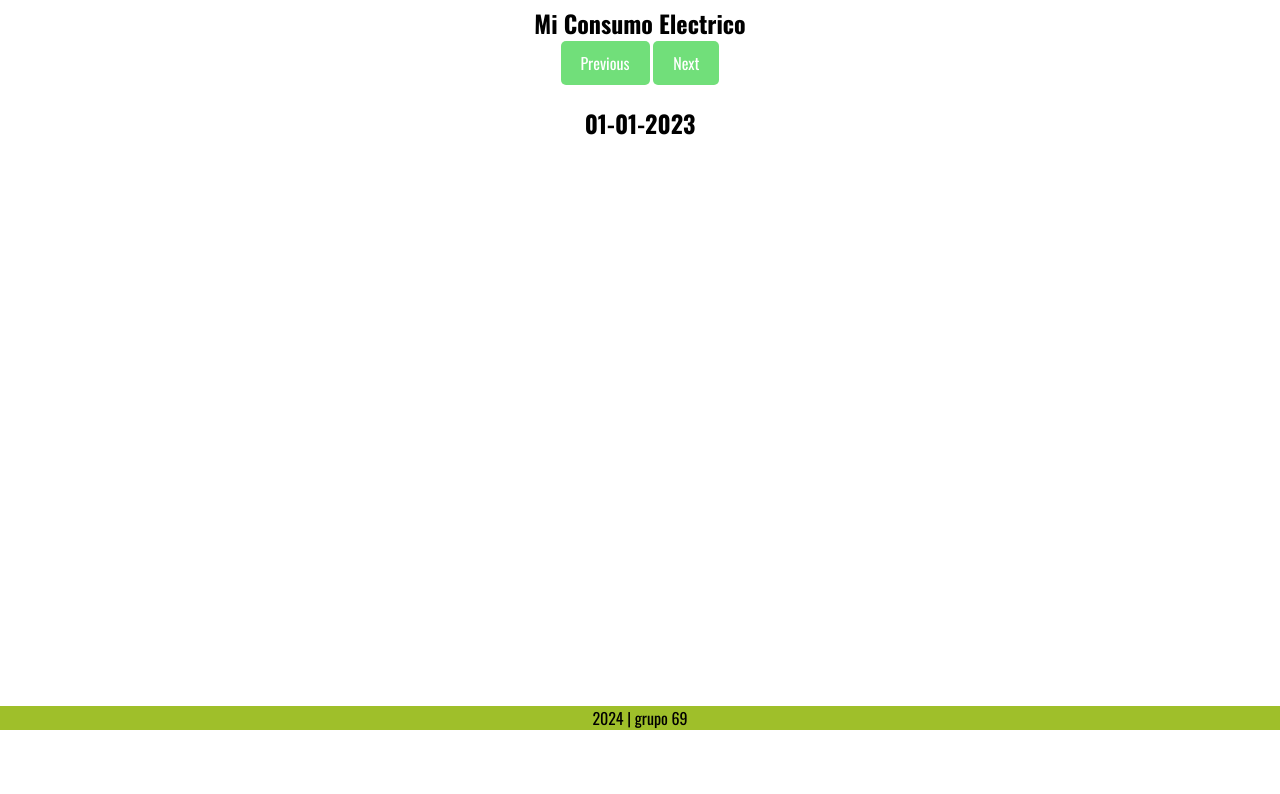
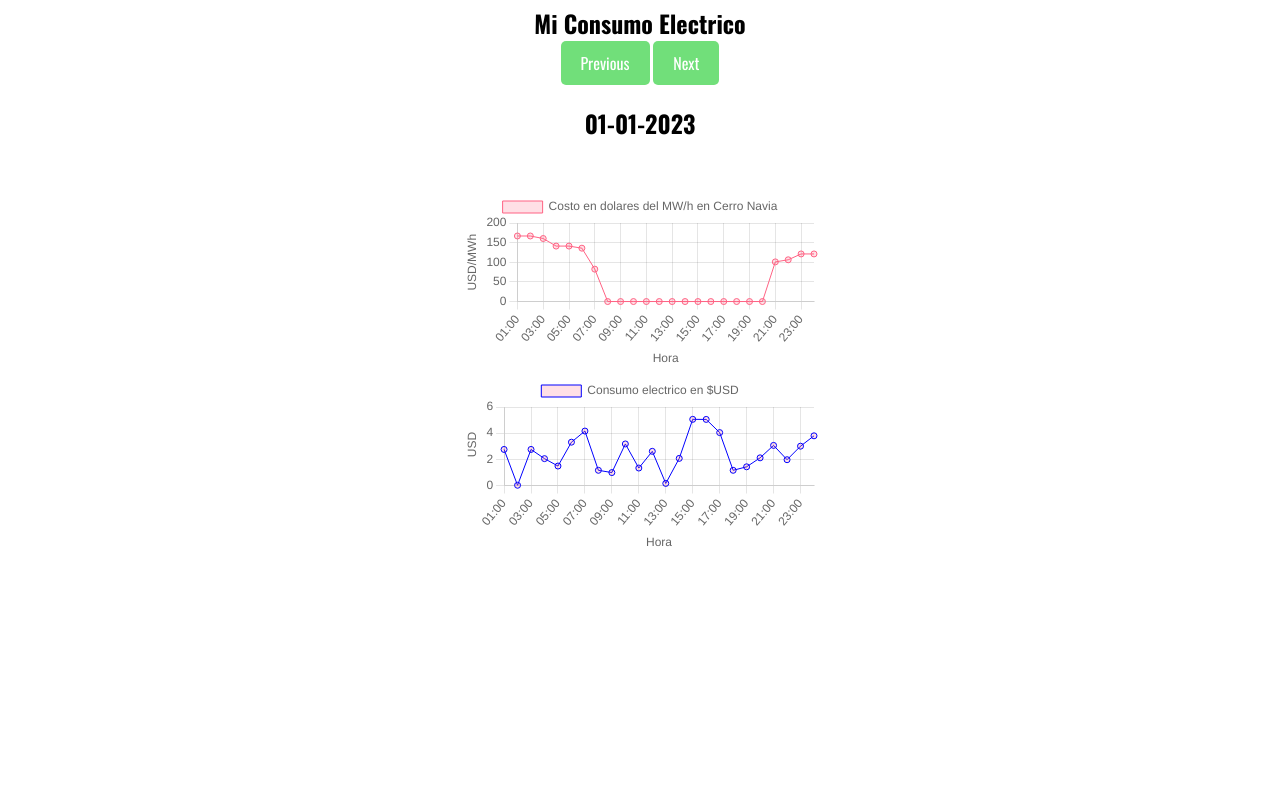
Before and after one commit to dvillas28/ing2030, a Flask app: page /dia_1 in a window 1280 px wide. Shown: the part 215-1009 px from the top of the page. Before the commit the page ends 945 px from the top, so only its background shows below. Run offline with Flask 3, Linux system fonts and the light colour scheme; a map, chart or similar area stays blank; parts of the project's set-up code (start-up, migrations or seed data) failed here and were passed over.

Commit message:
2graficos

```diff
--- a/templates/graficos.html
+++ b/templates/graficos.html
@@ -34,7 +34,7 @@
             <h2>{{ fecha }}</h2>
 
             <div class="container">
-                <!--<div class="chart"><canvas id="myChart1"></canvas></div>-->
+                <div class="chart"><canvas id="myChart1"></canvas></div>
                 <div class="chart"><canvas id="myChart2"></canvas></div>
             </div>
 
```
